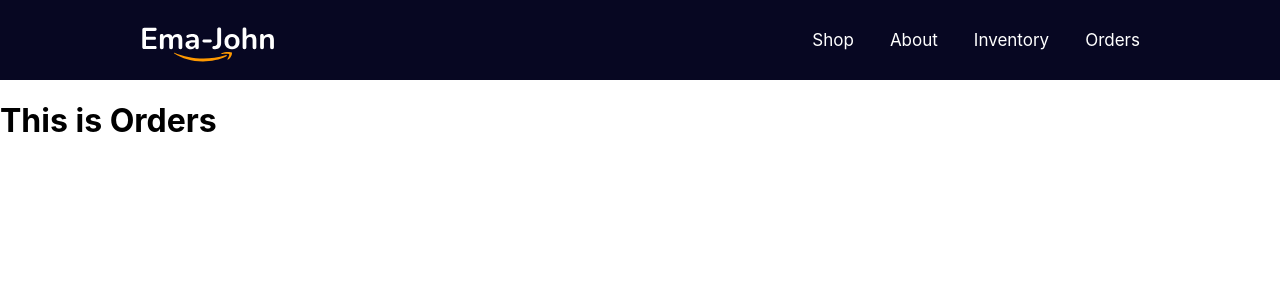
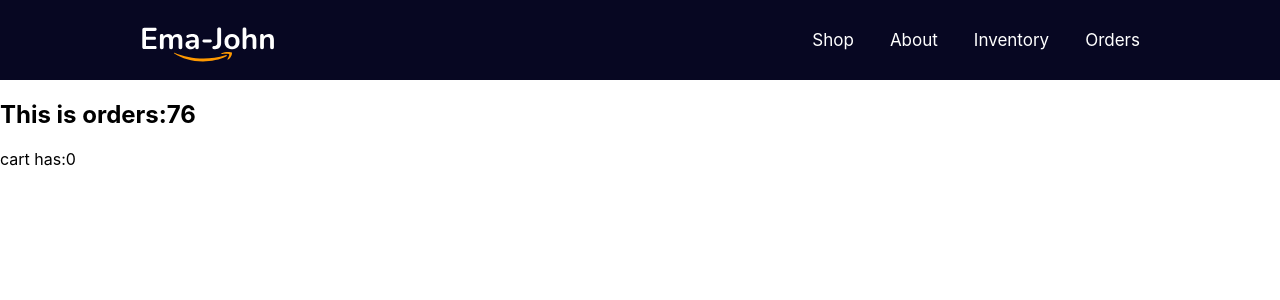
Before and after one commit to RefatRingky/ema-jhon-simple, a React (Create React App) app: page /orders in a window 1280 px wide. Shown: the top 300 px of the page. Built offline with nearby package versions, Linux system fonts and the light colour scheme.

Commit message:
usecart create

```diff
--- a/src/App.js
+++ b/src/App.js
@@ -1,8 +1,9 @@
 import { Route, Routes } from 'react-router-dom';
 import './App.css';
+import About from './component/About/About';
 import Header from './component/Header/Header';
 import Inventory from './component/Inventory/Inventory';
-import Oders from './component/Oders/Oders';
+import Orders from './component/Orders/Orders';
 import Shop from './component/Shop/Shop';
 
 function App() {
@@ -12,8 +13,9 @@ function App() {
        <Routes>
          <Route path='/' element={<Shop></Shop>}></Route>
          <Route path='/shop' element={<Shop></Shop>}></Route>
-         <Route path='/orders' element={<Oders></Oders>}></Route>
+         <Route path='/orders' element={<Orders></Orders>}></Route>
          <Route path='/inventory' element={<Inventory></Inventory>}></Route>
+         <Route path='/about' element={<About></About>}></Route>
        </Routes>
 
     </div>
--- a/src/component/Oders/Oders.js
+++ b/src/component/About/About.js
@@ -1,11 +1,11 @@
 import React from 'react';
 
-const Oders = () => {
+const About = () => {
     return (
         <div>
-            <h1>This is Orders</h1>
+            <h1>We are secret</h1>
         </div>
     );
 };
 
-export default Oders;
+export default About;
--- /dev/null
+++ b/src/component/Orders/Orders.js
@@ -0,0 +1,16 @@
+import React from 'react';
+import useCart from '../../hook/useCart';
+import useProducts from '../../hook/useProducts';
+
+const Orders = () => {
+    const [products,setProducts] = useProducts ();
+    const [cart,setCart] = useCart(products);
+    return (
+        <div>
+            <h2>This is orders:{products.length}</h2>
+            <p> cart has:{cart.length}</p>
+        </div>
+    );
+};
+
+export default Orders;
--- a/src/component/Shop/Shop.js
+++ b/src/component/Shop/Shop.js
@@ -1,21 +1,29 @@
 import React, { useEffect, useState } from 'react';
+import useProducts from '../../hook/useProducts';
 import { addToDb, getStoredCart } from '../../utilities/fakedb';
 import Cart from '../Cart/Cart';
 import Product from '../Products/Product';
 import './Shop.css';
 
 const Shop = () => {
-    const [products,setProduct] = useState([]);
+    // const [products,setProduct] = useState([]);
+    const [products,setProducts] = useProducts();
     const [cart,setCart] = useState([]);
-    useEffect(()=>{
-      fetch('products.json')
-      .then(res => res.json())
-      .then(data => setProduct(data))
-    },[])
+    // useEffect(()=>{
+    //   fetch('products.json')
+    //   .then(res => res.json())
+    //   .then(data => setProduct(data))
+    // },[])
     useEffect(() =>{
       const storedCart = getStoredCart();
+      const saveCart = [];
       for(const id in storedCart){
         const addedProduct = products.find(product => product.id === id);
+        if(addedProduct){
+          const quantity = storedCart[id];
+          addedProduct.quantity= quantity;
+          saveCart.push(addedProduct);
+        }
         // console.log(addedProduct);
       }
       // console.log(storedCart);
--- /dev/null
+++ b/src/hook/useCart.js
@@ -0,0 +1,24 @@
+import { useEffect, useState } from "react"
+import { getStoredCart } from "../utilities/fakedb";
+
+const useCart = (products) => {
+    const [cart, setCart] = useState([]);
+
+    useEffect( () =>{
+        const storedCart = getStoredCart();
+        const savedCart = [];
+        for(const id in storedCart){
+            const addedProduct = products.find(product => product.id === id);
+            if(addedProduct){
+                const quantity = storedCart[id];
+                addedProduct.quantity = quantity;
+                savedCart.push(addedProduct);
+            }
+        }
+        setCart(savedCart);
+    }, [products]);
+
+    return [cart, setCart];
+}
+
+export default useCart;
--- /dev/null
+++ b/src/hook/useProducts.js
@@ -0,0 +1,12 @@
+import { useEffect, useState } from "react"
+
+const useProducts =()=>{
+    const [products,setProducts] = useState([]);
+    useEffect(()=>{
+        fetch('products.json')
+        .then(res=>res.json())
+        .then(data=>setProducts(data));
+    },[])
+    return[products,setProducts]
+}
+export default useProducts;
--- a/src/index.js
+++ b/src/index.js
@@ -5,12 +5,13 @@ import App from './App';
 import reportWebVitals from './reportWebVitals';
 import { BrowserRouter } from 'react-router-dom';
 
+
 ReactDOM.render(
-  <BrowserRouter>
+ <BrowserRouter>
   <React.StrictMode>
     <App />
   </React.StrictMode>
-  </BrowserRouter>,
+ </BrowserRouter>,
   document.getElementById('root')
 );
 
```
Also changed, not shown: src/component/Orders/Orders.css (added).
